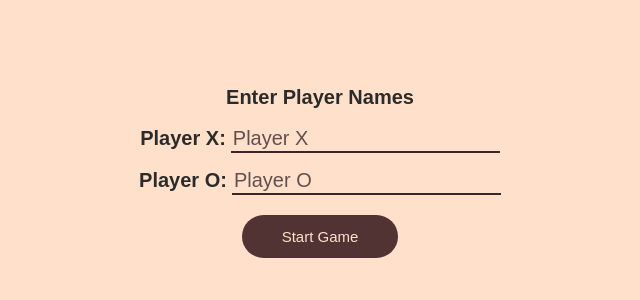
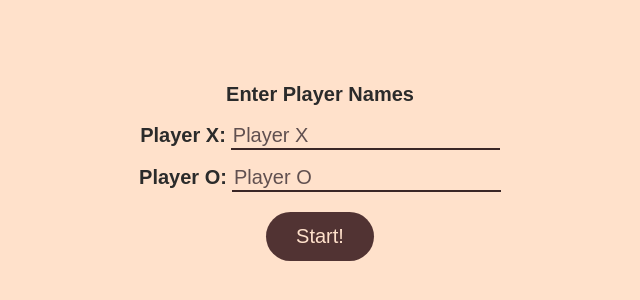
Before and after one commit to AlexeyArsentyev/TicTacToe, a React (Create React App) app: page / in a window 1280 px wide. Shown: the part 196-496 px from the top of the page, without its empty margins (320-960 px from the left). Built offline with nearby package versions, Linux system fonts and the light colour scheme.

Commit message:
add button transitions

```diff
--- a/src/PlayerForm.tsx
+++ b/src/PlayerForm.tsx
@@ -49,7 +49,7 @@ export default function PlayerForm({
         />
       </div>
       <button type="submit" className="submit-button">
-        Start Game
+        Start!
       </button>
     </form>
   );
--- a/src/styles.css
+++ b/src/styles.css
@@ -123,6 +123,21 @@ ul {
   border: none;
   border-radius: 50px;
   color: #ffe1cb;
+
+  transition: background-color 0.2s ease, transform 0.1s ease;
+}
+
+.restart-button:hover,
+.turn-button:hover,
+.submit-button:hover {
+  background-color: #6f4a4a;
+}
+
+.restart-button:active,
+.turn-button:active,
+.submit-button:active {
+  background-color: #3a2626;
+  transform: scale(0.95);
 }
 
 .restart-button {
@@ -150,11 +165,11 @@ ul {
 }
 
 .submit-button {
-  padding: 13px 40px;
-  font-weight: 500;
+  padding: 13px 30px;
+  font-weight: 400;
 
   margin-top: 5px;
-  font-size: 15px;
+  font-size: 20px;
 }
 
 .player-form {
```
